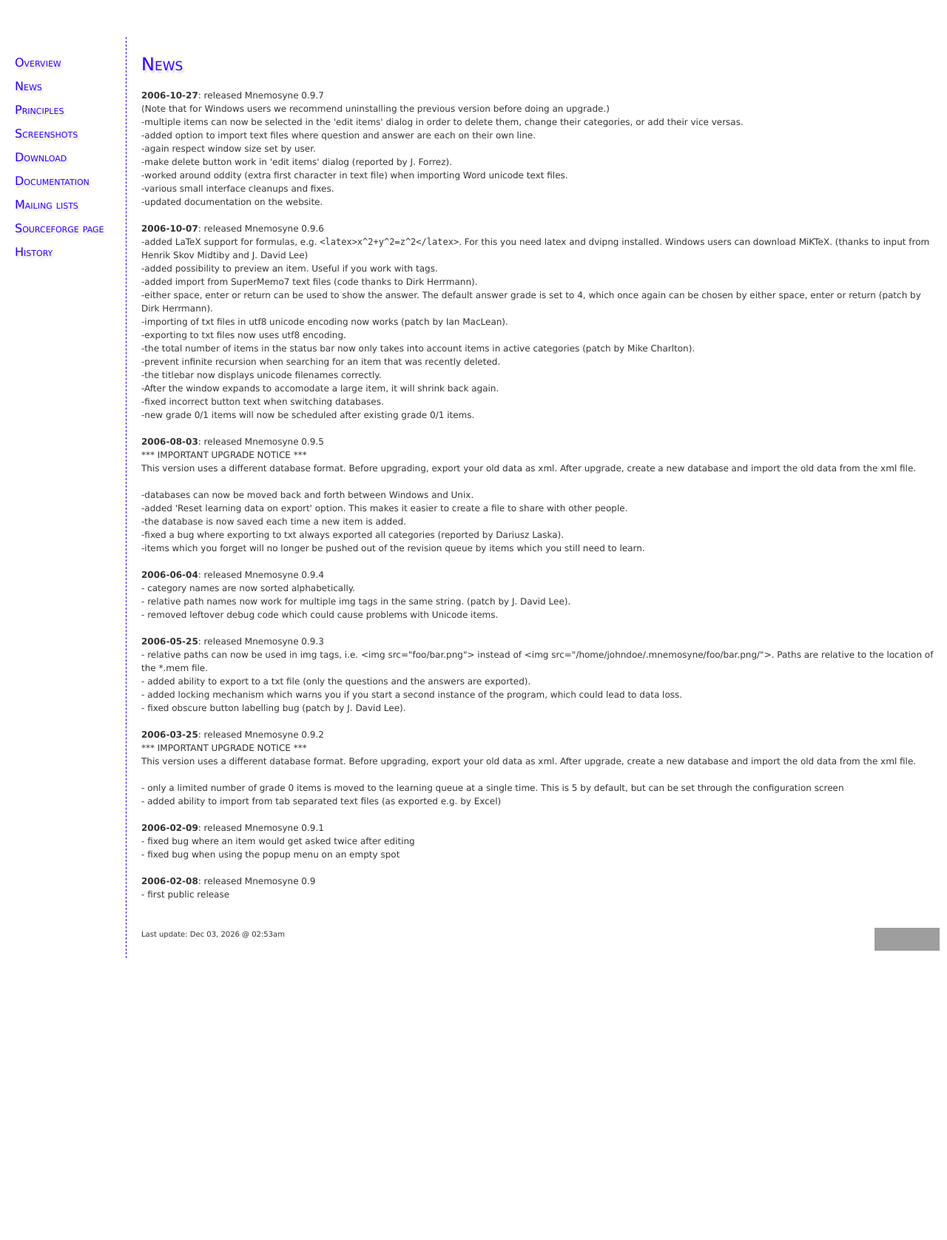
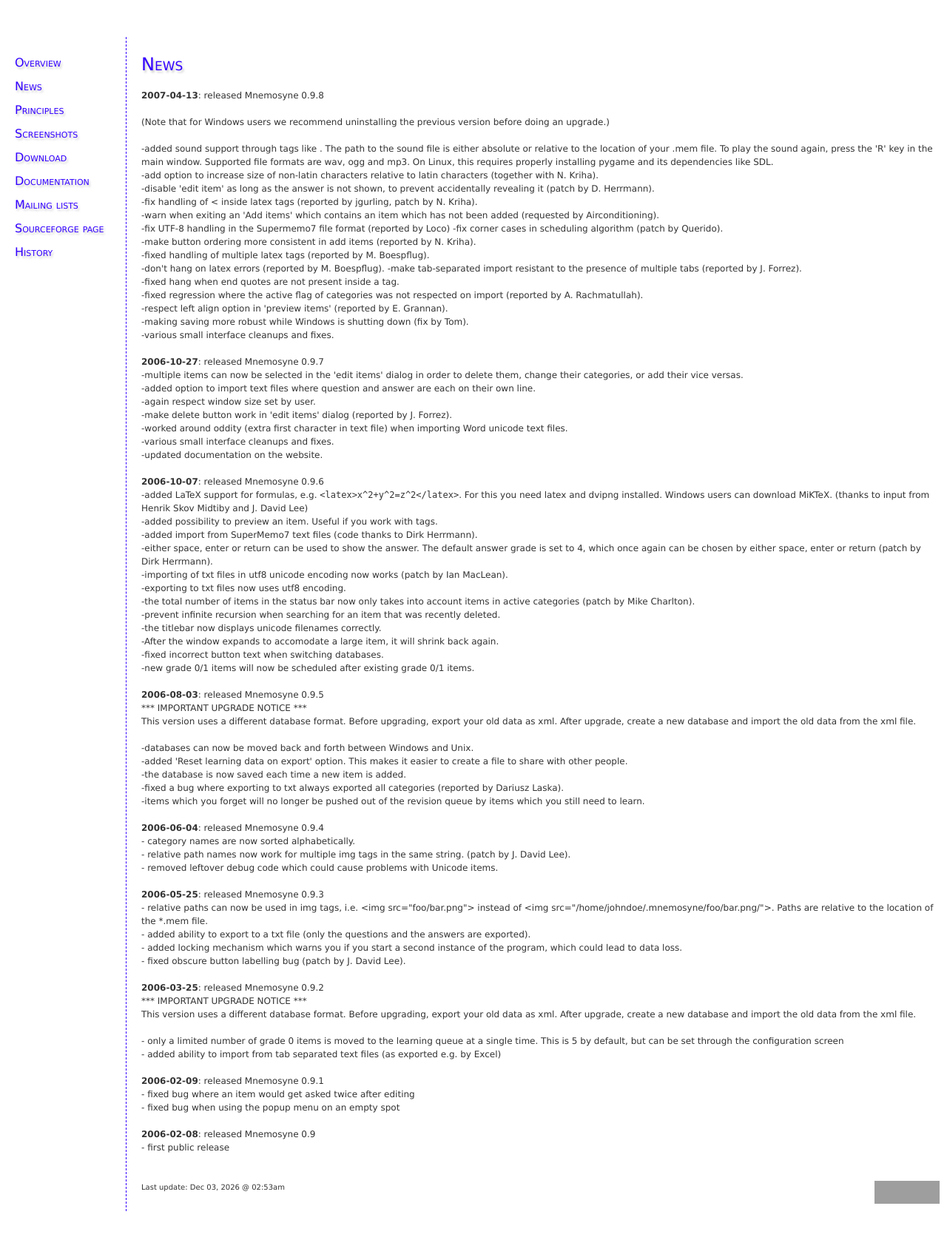
Before and after one commit to tbabej/mnemosyne-old, a PHP site: page /news.php in a window 1280 px wide. Shown: the top 1676 px of the page at 74% size. Run offline with PHP 8.4, Linux system fonts and the light colour scheme; grey boxes are pictures that could not be loaded.

Commit message:
New release.

```diff
--- a/mnemosyne-web/faq.php
+++ b/mnemosyne-web/faq.php
@@ -36,7 +36,7 @@
 A low-tech option is to approximate them using ordinary text. For multi-line formulas, it's best to use a fixed-width font, and to mark the checkbox 'left align Q/A' in the preference window. A high-tech option is letting LaTeX render your formulas, e.g.<code>&lt;latex>x^2+y^2=z^2&lt;/latex></code>. For this you need latex and dvipng installed. Windows users can download <a href="http://www.miktex.org/">MiKTeX</a> for that.
 
 <h2 id="question">Adding sounds to question or answers would be nice!</h2>
-It sure would! A future version will use html <code>&lt;sound> </code> tags to specify a sound file, which will then be played by an external program (which you can choose).
+You can use tags like <code>&lt;sound src="a.wav"></code>. The path is relative to the location of your <code>*.mem</code> file, although you can use absolute paths too. To play the sound again, press the 'R' key in the main window. Supported file formats are wav, ogg and mp3. On Linux, this requires properly installing pygame and its dependencies like SDL.
 
 <h2 id="question">Can I use keyboard shortcuts while doing the revisions?</h2>
 Sure! To show the answer you can either press enter, space or return. To grade your answer you can just press the number keys. You can use the delete button to get rid of an item.
--- a/mnemosyne-web/news.php
+++ b/mnemosyne-web/news.php
@@ -5,11 +5,41 @@
 <div id="content">
 
 <h1>News</h1>
+
+<br>
+<b>2007-04-13</b>: released Mnemosyne 0.9.8<br>
+<br>
+(Note that for Windows users we recommend uninstalling the previous
+version before doing an upgrade.)<br><br>
+-added sound support through tags like <sound src="a.wav">. The path to
+ the sound file is either absolute or relative to the location of your
+ .mem file. To play the sound again, press the 'R' key in the main window.
+ Supported file formats are wav, ogg and mp3. On Linux, this requires
+ properly installing pygame and its dependencies like SDL.<br>
+-add option to increase size of non-latin characters relative to latin
+ characters (together with N. Kriha).<br>
+-disable 'edit item' as long as the answer is not shown, to prevent
+ accidentally revealing it (patch by D. Herrmann).<br>
+-fix handling of < inside latex tags (reported by jgurling, patch by N.
+ Kriha).<br>
+-warn when exiting an 'Add items' which contains an item which has not
+ been added (requested by Airconditioning).<br>
+-fix UTF-8 handling in the Supermemo7 file format (reported by Loco)
+-fix corner cases in scheduling algorithm (patch by Querido).<br>
+-make button ordering more consistent in add items (reported by N. Kriha).<br>
+-fixed handling of multiple latex tags (reported by M. Boespflug).<br>
+-don't hang on latex errors (reported by M. Boespflug).
+-make tab-separated import resistant to the presence of multiple tabs
+ (reported by J. Forrez).<br>
+-fixed hang when end quotes are not present inside a tag.<br>
+-fixed regression where the active flag of categories was not respected on
+ import (reported by A. Rachmatullah).<br>
+-respect left align option in 'preview items' (reported by E. Grannan).<br>
+-making saving more robust while Windows is shutting down (fix by Tom).<br>
+-various small interface cleanups and fixes.<br>
+
 <br>
 <b>2006-10-27</b>: released Mnemosyne 0.9.7<br>
-(Note that for Windows users we recommend uninstalling the previous
-version before doing an upgrade.)
-<br>
 -multiple items can now be selected in the 'edit items' dialog in order
  to delete them, change their categories, or add their vice versas.<br>
 -added option to import text files where question and answer are each on
```
